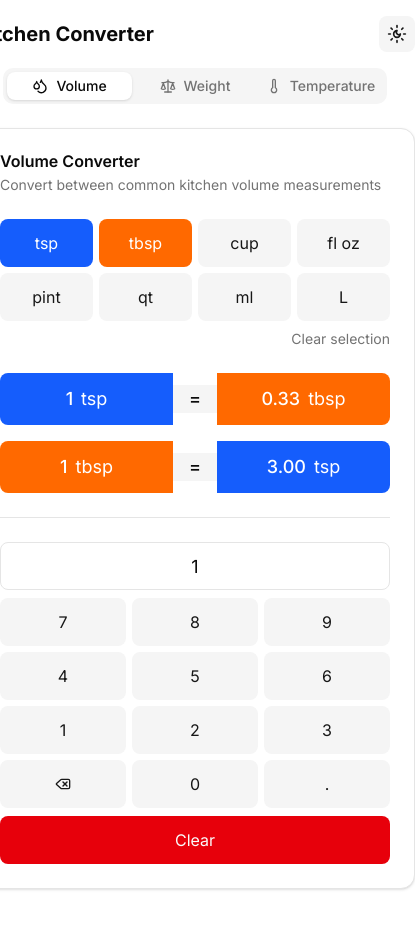
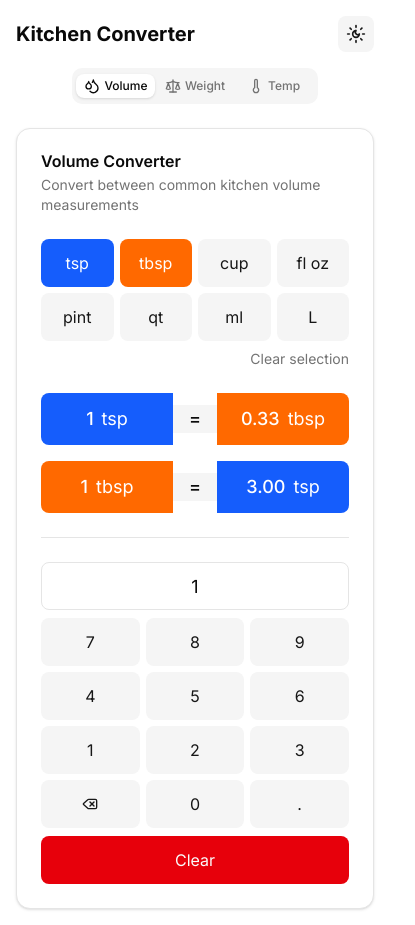
Before and after one commit to jonathon-hackbarth/conversion-app, a Next.js app: page / in a window 390 px wide. Shown: the whole page, 415 px wide, since content can reach past the window. Built offline with nearby package versions, Linux system fonts and the light colour scheme.

Commit message:
mobile responsive updates

```diff
--- a/src/app/layout.tsx
+++ b/src/app/layout.tsx
@@ -9,6 +9,13 @@ const inter = Inter({ subsets: ["latin"] });
 export const metadata: Metadata = {
   title: "Kitchen Measurement Converter",
   description: "Quick and easy kitchen measurement conversions",
+};
+
+export const viewport = {
+  width: "device-width",
+  initialScale: 1,
+  maximumScale: 5,
+  userScalable: true,
 };
 
 export default function RootLayout({
--- a/src/app/page.tsx
+++ b/src/app/page.tsx
@@ -83,7 +83,7 @@ function BaseConverter({ config }: { config: ConverterConfig }) {
   );
 
   return (
-    <Card className="min-w-[440px]">
+    <Card className="w-full">
       <CardHeader>
         <CardTitle>{config.title}</CardTitle>
         <CardDescription>{config.description}</CardDescription>
@@ -220,28 +220,34 @@ function TemperatureConverter() {
 export default function KitchenConverter() {
   return (
     <div className="min-h-screen bg-background flex flex-col items-center p-4">
-      <div className="">
+      <div className="w-full max-w-md">
         <div className="flex justify-between items-center mb-4 w-full">
           <h1 className="text-xl font-bold text-center">Kitchen Converter</h1>
           <ThemeToggle />
         </div>
 
-        <Tabs defaultValue="volume" className="w-full max-w-md">
+        <Tabs defaultValue="volume" className="w-full">
           <TabsList className="grid grid-cols-3 mb-4 mx-auto">
-            <TabsTrigger value="volume" className="flex items-center gap-2">
-              <Droplets className="h-4 w-4" />
-              <span className="">Volume</span>
+            <TabsTrigger
+              value="volume"
+              className="flex items-center gap-1 sm:gap-2"
+            >
+              <Droplets className="h-3 w-3 sm:h-4 sm:w-4" />
+              <span className="text-xs sm:text-sm">Volume</span>
             </TabsTrigger>
-            <TabsTrigger value="weight" className="flex items-center gap-2">
-              <Scale className="h-4 w-4" />
-              <span className="">Weight</span>
+            <TabsTrigger
+              value="weight"
+              className="flex items-center gap-1 sm:gap-2"
+            >
+              <Scale className="h-3 w-3 sm:h-4 sm:w-4" />
+              <span className="text-xs sm:text-sm">Weight</span>
             </TabsTrigger>
             <TabsTrigger
               value="temperature"
-              className="flex items-center gap-2"
+              className="flex items-center gap-1 sm:gap-2"
             >
-              <Thermometer className="h-4 w-4" />
-              <span className="">Temperature</span>
+              <Thermometer className="h-3 w-3 sm:h-4 sm:w-4" />
+              <span className="text-xs sm:text-sm">Temp</span>
             </TabsTrigger>
           </TabsList>
 
```
